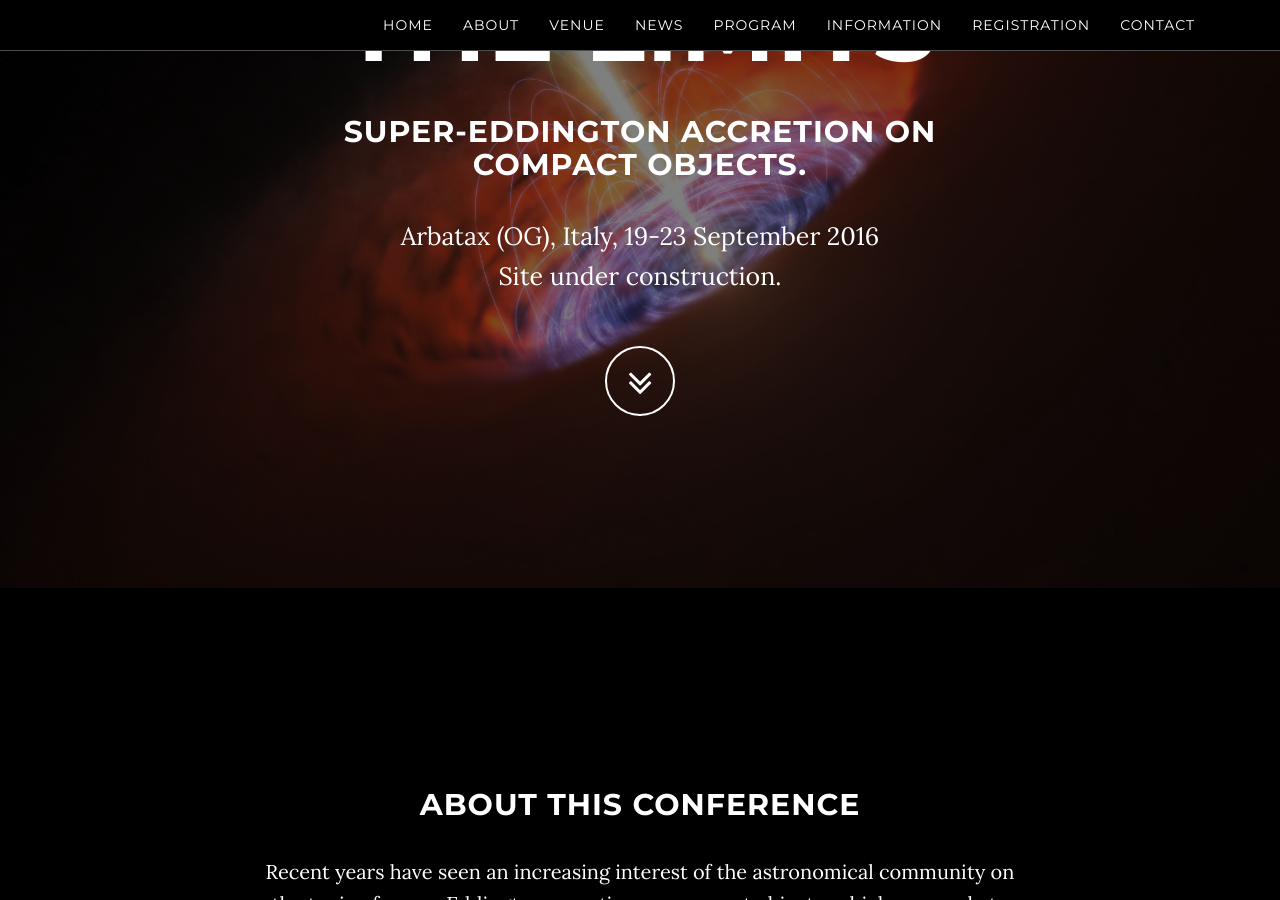
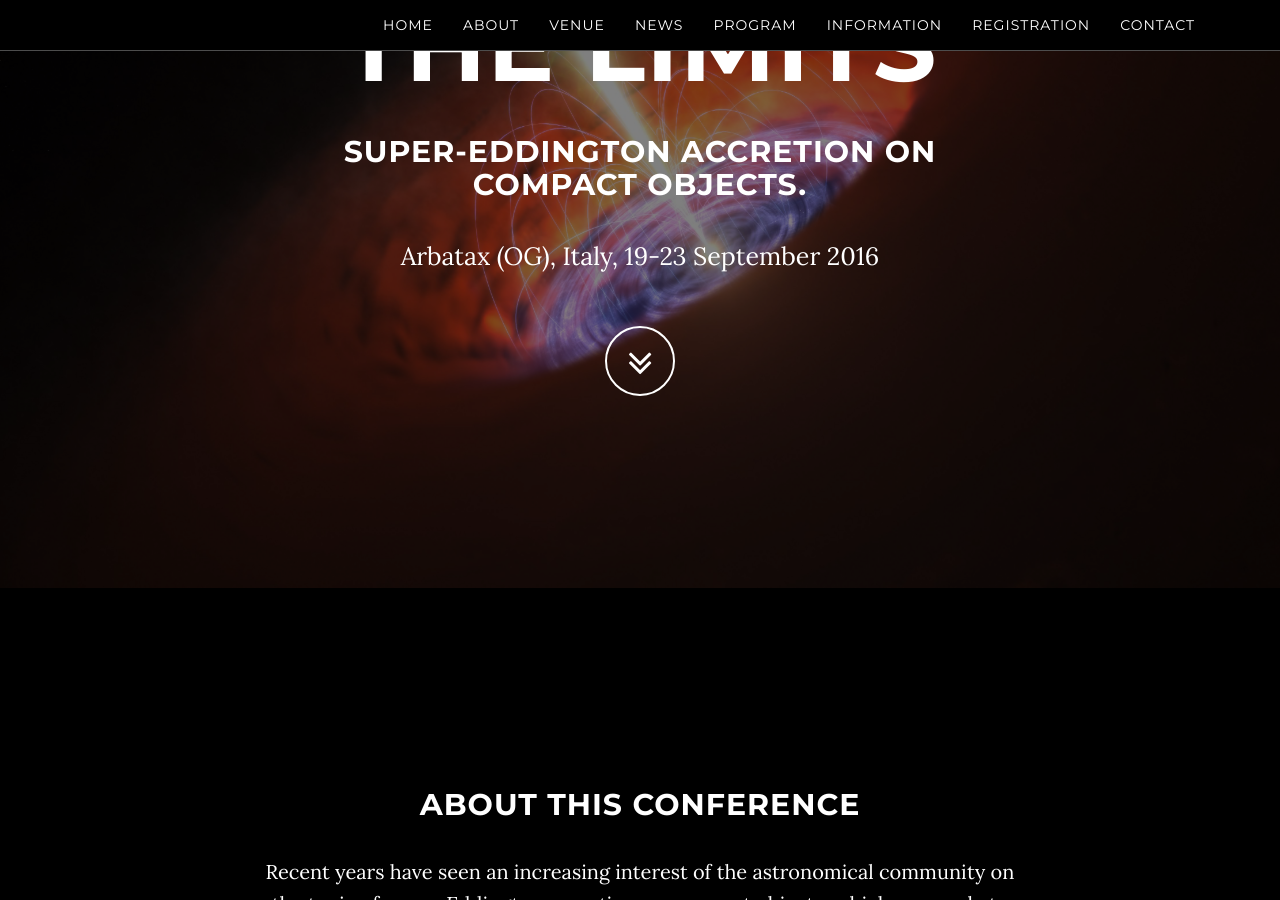
Before and after one commit to breakingthelimits/supereddington2016, a Jekyll site: the page built from index.html, in a window 1280 px wide and 900 px high, scrolled down 312 px. Built offline with Jekyll 4.4.1, drawn with Linux system fonts in a browser that asks for light colours.

Commit message:
Take out under construction notice

```diff
--- a/_includes/header.html
+++ b/_includes/header.html
@@ -6,7 +6,7 @@
                     <div class="col-md-8 col-md-offset-2" >
                         <h1 class="brand-heading">Breaking the limits</h1>
                         <h2 >Super-Eddington accretion on compact objects.</h2>
-                        <p class="intro-text">Arbatax (OG), Italy, 19-23 September 2016<br>Site under construction.</p>
+                        <p class="intro-text">Arbatax (OG), Italy, 19-23 September 2016</p>
                         <a href="#about" class="btn btn-circle page-scroll">
                             <i class="fa fa-angle-double-down animated"></i>
                         </a>
```
